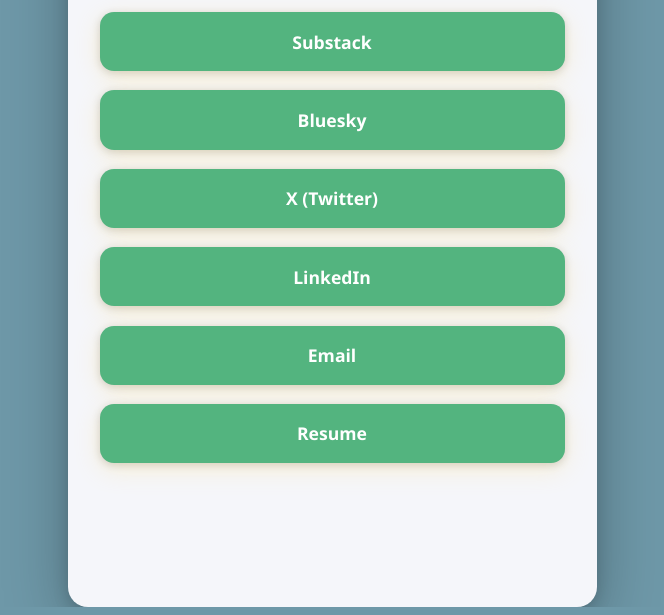
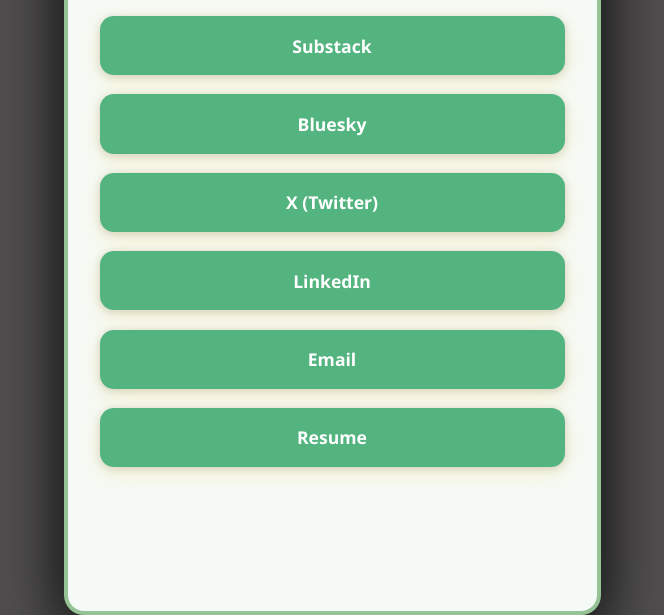
Before and after one commit to JasonDTX/landing-zone, a website: page src/index.html in a window 1280 px wide. Shown: the part 207-822 px from the top of the page, without its empty margins (308-972 px from the left). Drawn offline with Linux system fonts and the light colour scheme.

Commit message:
feat: update styles in index.html for improved aesthetics and consistency

```diff
--- a/src/index.html
+++ b/src/index.html
@@ -3,22 +3,24 @@
 <head>
   <meta charset="UTF-8">
   <meta name="viewport" content="width=device-width,initial-scale=1.0">
-  <title>Connect.JasonDiaz.info</title>
+  <title>JasonDiaz.info</title>
   <style>
     body {
       margin: 0;
       min-height: 100vh;
-      background: #6e98a8;
+      background: #504e4e;
       display: flex;
       align-items: center;
       justify-content: center;
       font-family: 'Segoe UI', Arial, sans-serif;
     }
     .frame {
-      background: #f5f6fa;
+      background: #f5faf6;
       border-radius: 20px;
+      /* green frame border */
+      border: 4px solid #1577156c;
       /* More prominent, deeper shadow */
-      box-shadow: 0 20px 64px rgba(0,0,0,0.28), 0 4px 16px rgba(0,0,0,0.15);
+      box-shadow: 0 20px 64px rgb(0, 0, 0), 0 4px 16px rgb(85, 85, 85);
       padding: 9rem 2rem;
       max-width: 465px;
       width: 90vw;
@@ -50,7 +52,7 @@
     }
     .oval-btn:hover, .oval-btn:focus {
       background: #459669;
-      color: #2d1500;
+      color: #000000;
       outline: none;
       /* Even stronger shadow on hover */
       box-shadow: 0 10px 36px rgba(255,224,130,0.38), 0 4px 16px rgba(0,0,0,0.22);
```
